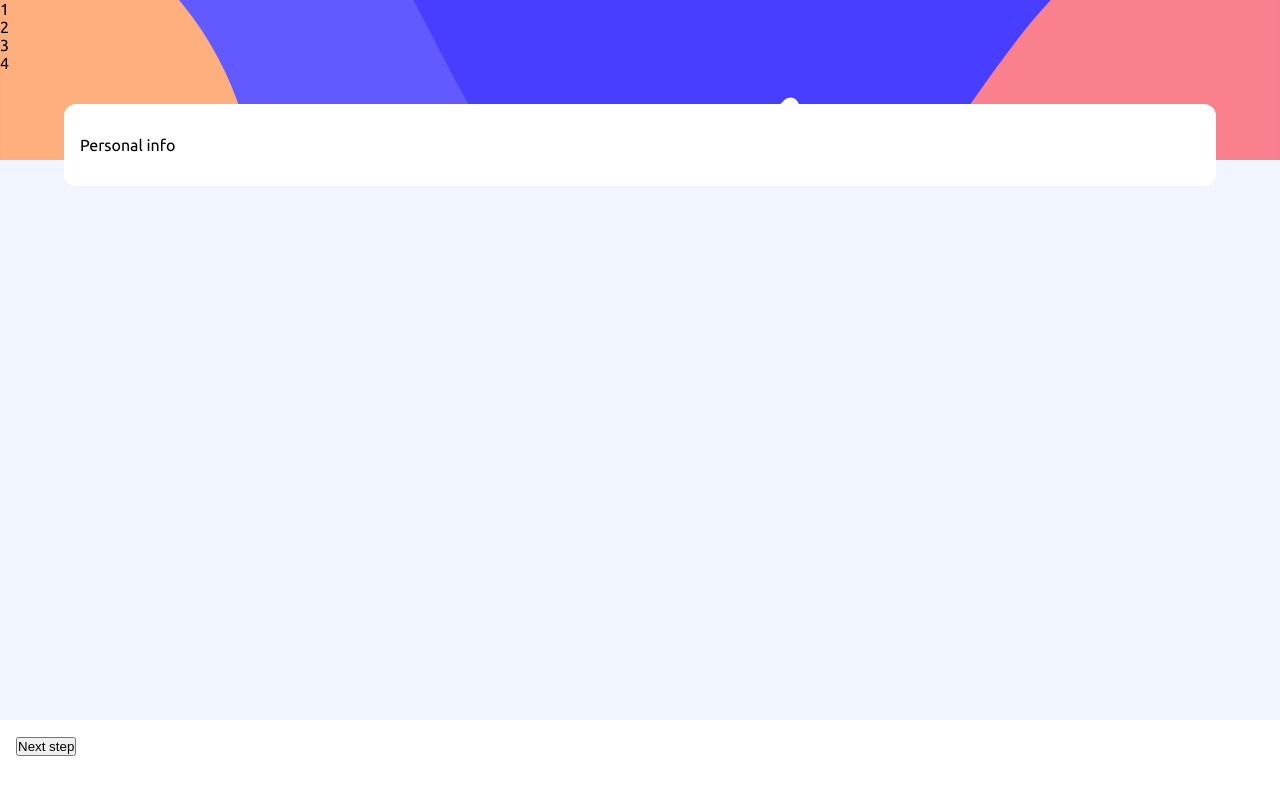
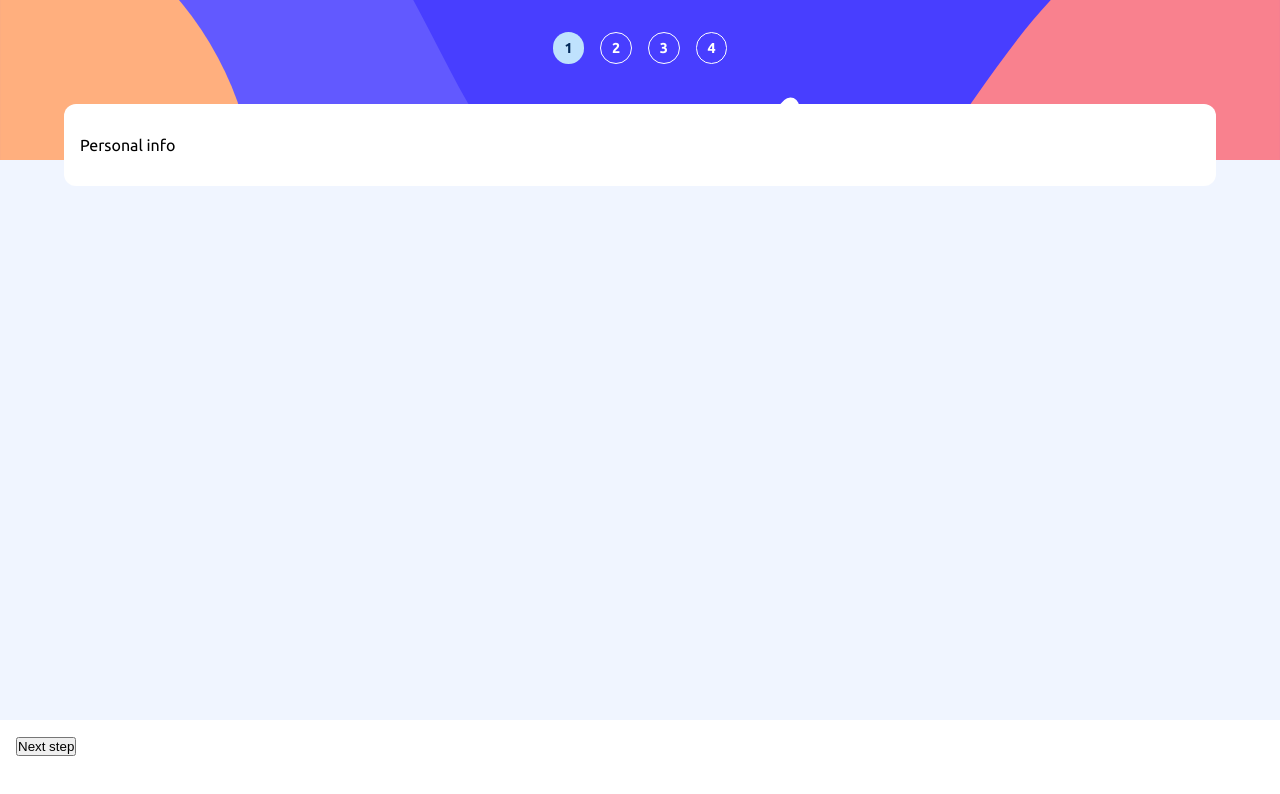
Before and after one commit to molinax18/fm-multi-step-form, a React (Vite) app: page / in a window 1280 px wide. Shown: the top 794 px of the page. Built offline with nearby package versions, Linux system fonts and the light colour scheme.

Commit message:
feat: add MultiStepHeader and Step styles feat: new Step component

```diff
--- a/src/components/MultiStepForm.tsx
+++ b/src/components/MultiStepForm.tsx
@@ -1,12 +1,15 @@
+import { useState } from "react";
 import PersonalInfoForm from "./forms/PersonalInfo";
 import MultiStepFooter from "./MultiStepFooter";
 import MultiStepHeader from "./MultiStepHeader";
 import style from "./styles/MultiStepForm.module.css";
 
 export default function MultiStepForm() {
+  const [step, setStep] = useState(1);
+
   return (
     <section className={style["form_container"]}>
-      <MultiStepHeader />
+      <MultiStepHeader currentStep={step} />
       <article>
         <PersonalInfoForm />
       </article>
--- a/src/components/MultiStepHeader.tsx
+++ b/src/components/MultiStepHeader.tsx
@@ -1,17 +1,31 @@
 import type { ComponentPropsWithoutRef } from "react";
+import Step from "./shared/Step";
 import style from "./styles/MultiStepHeader.module.css";
 
+interface MultiStepHeaderProps extends ComponentPropsWithoutRef<"header"> {
+  currentStep: number;
+}
+
 export default function MultiStepHeader({
+  currentStep,
   className = "",
   ...props
-}: ComponentPropsWithoutRef<"header">) {
+}: MultiStepHeaderProps) {
   return (
     <header className={`${style.header} ${className}`} {...props}>
       <ol arial-label="All form steps">
-        <li aria-current="step">1</li>
-        <li>2</li>
-        <li>3</li>
-        <li>4</li>
+        {[1, 2, 3, 4].map((n) => {
+          return currentStep === n ? (
+            <Step
+              key={n}
+              aria-current={n === currentStep && "step"}
+              isActive={currentStep === n}
+              step={n}
+            />
+          ) : (
+            <Step key={n} step={n} />
+          );
+        })}
       </ol>
     </header>
   );
--- /dev/null
+++ b/src/components/shared/Step.tsx
@@ -0,0 +1,24 @@
+import type { ComponentPropsWithoutRef } from "react";
+import style from "./styles/Step.module.css";
+
+interface StepProps extends ComponentPropsWithoutRef<"div"> {
+  step: number;
+  isActive?: boolean;
+}
+
+export default function Step({
+  className = "",
+  step,
+  isActive,
+  ...props
+}: StepProps) {
+  return (
+    <div
+      className={`${style.step} ${className}`}
+      data-active={isActive}
+      {...props}
+    >
+      {step}
+    </div>
+  );
+}
--- /dev/null
+++ b/src/components/shared/styles/Step.module.css
@@ -0,0 +1,19 @@
+.step {
+  display: inline-flex;
+  align-items: center;
+  justify-content: center;
+
+  border: 1px solid var(--white);
+  border-radius: 9999px;
+  color: var(--white);
+  font-size: 0.9rem;
+  font-weight: 600;
+  width: 2.2em;
+  height: 2.2em;
+}
+
+.step[data-active] {
+  background-color: var(--blue-200);
+  border-color: transparent;
+  color: var(--blue-950);
+}
--- a/src/components/styles/MultiStepHeader.module.css
+++ b/src/components/styles/MultiStepHeader.module.css
@@ -1,4 +1,15 @@
 .header {
+  display: flex;
+  justify-content: center;
+
   background: url("../../assets/images/bg-sidebar-mobile.svg") no-repeat center
     center / cover;
 }
+
+.header ol {
+  display: flex;
+  gap: var(--size-md);
+
+  list-style: none;
+  margin-top: 2rem;
+}
```
